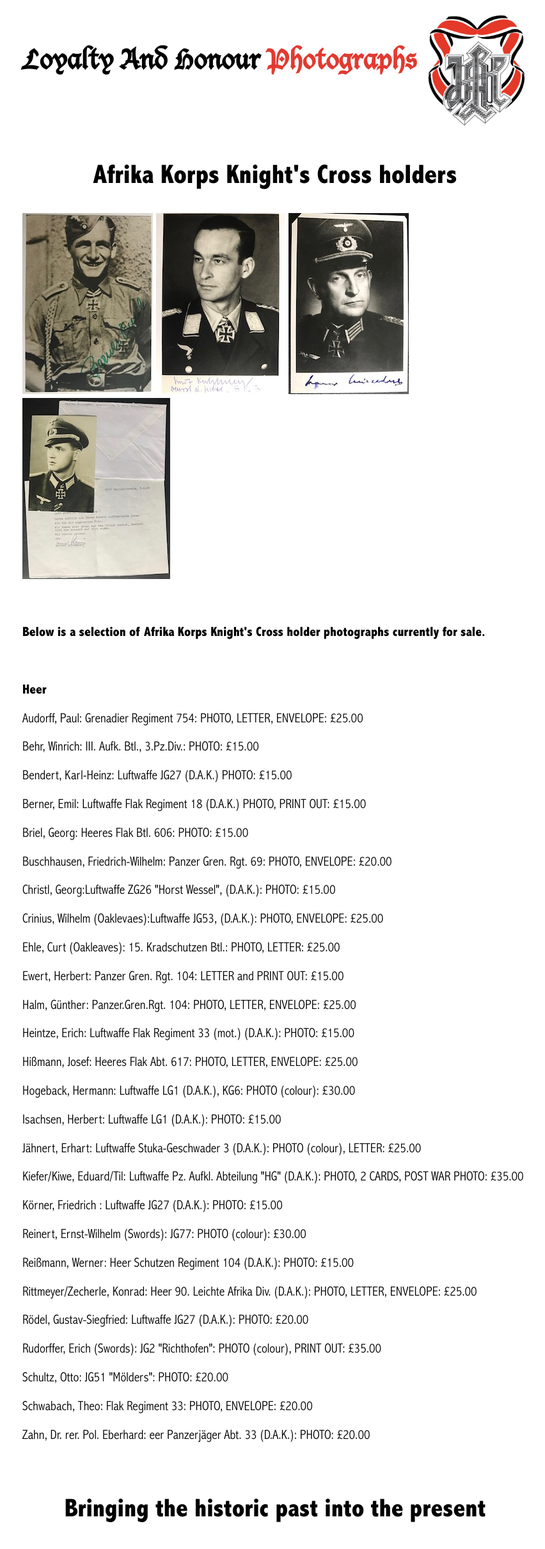
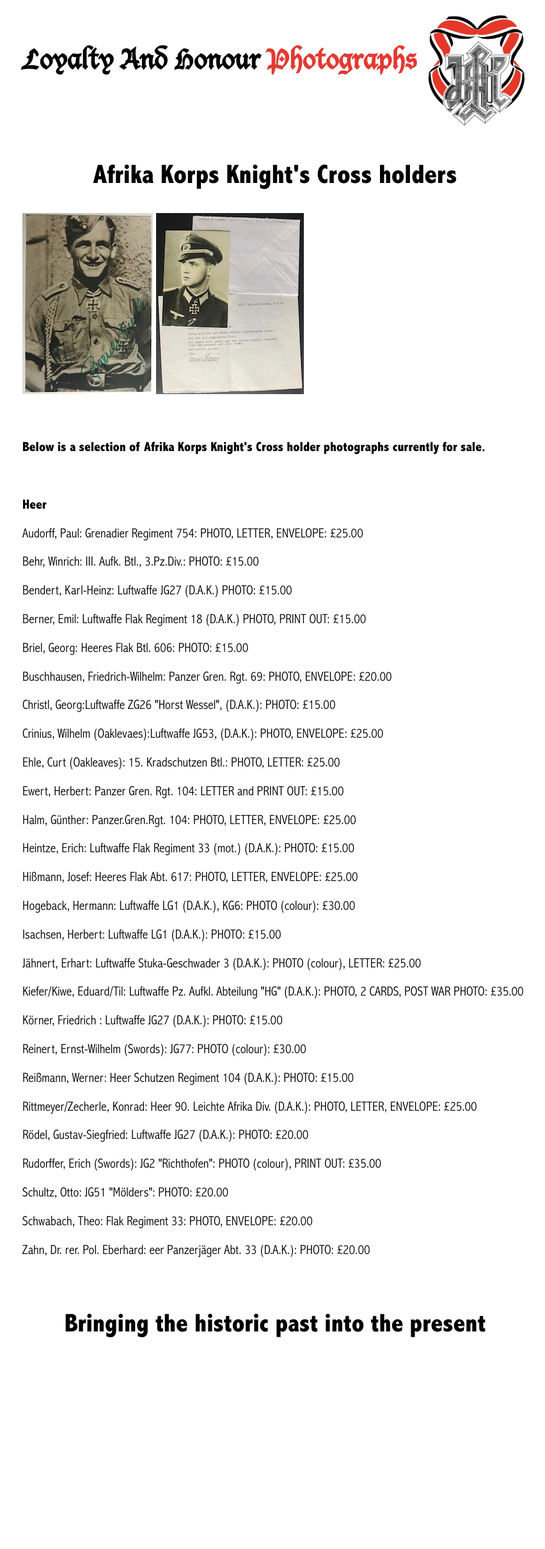
Before and after one commit to lahphotographs/lahphotographs.github.com, a Jekyll site: the page built from afrika_korps_photos.md, in a window 1280 px wide. Shown: the whole page at 64% size, without its empty margins (210-1062 px from the left). Built offline with Jekyll 4.4.1, drawn with Linux system fonts in a browser that asks for light colours; after the commit the page ends 2132 px from its top, so only the background shows below that.

Commit message:
Update afrika_korps_photos.md

```diff
--- a/afrika_korps_photos.md
+++ b/afrika_korps_photos.md
@@ -7,8 +7,6 @@ permalink: /afrika_korps_photos.html
 <div id="europeanvolunteer">
 <p float="left">
 <img src="./assets/Emil Berner.jpg"/>
-<img src="./assets/Kurt Kuhlmey.jpg"/>
-<img src="./assets/Werner Mildebrath.jpg"/>
 <img src="./assets/Konrad Rittmeyer.jpg"/>
 </p>
 <br />
```
